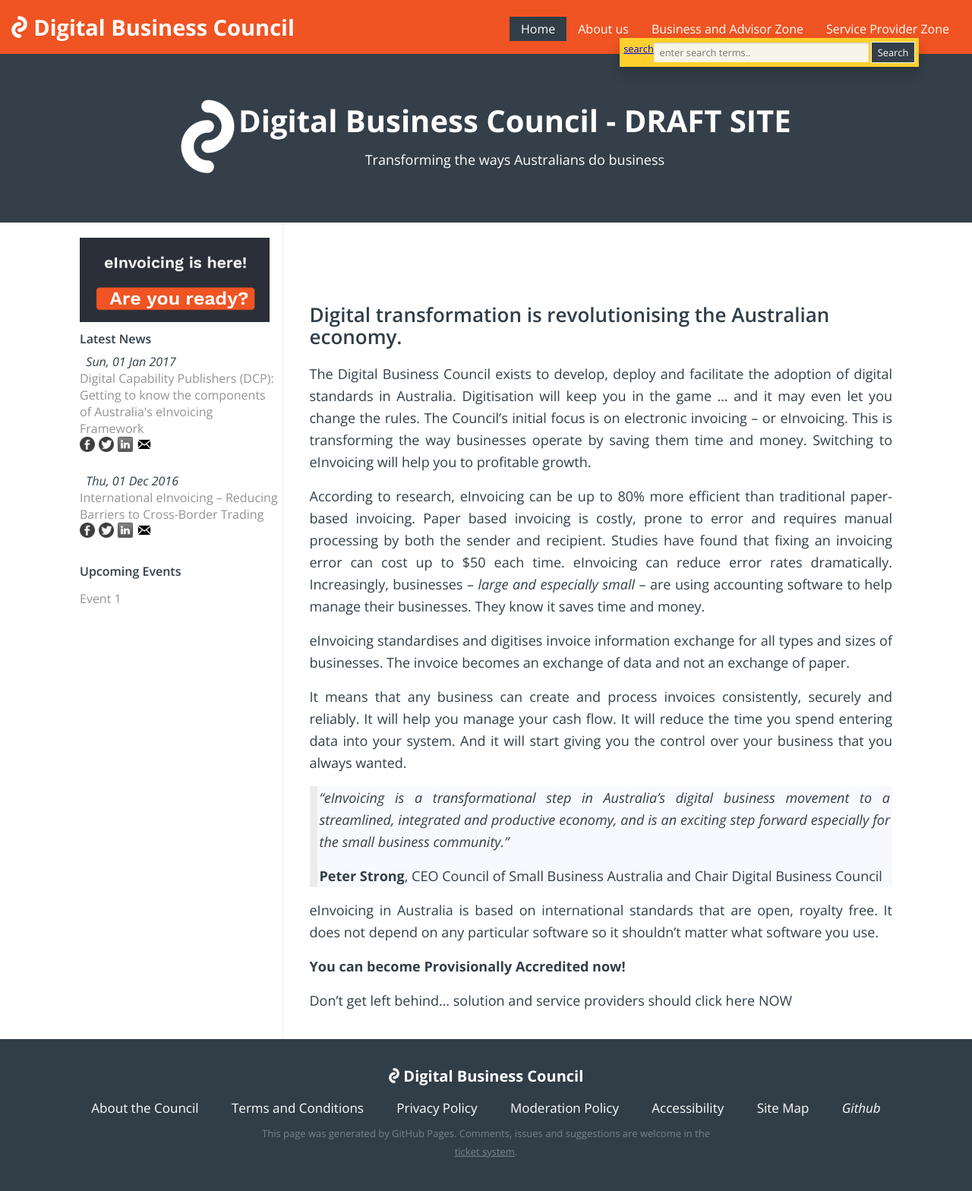
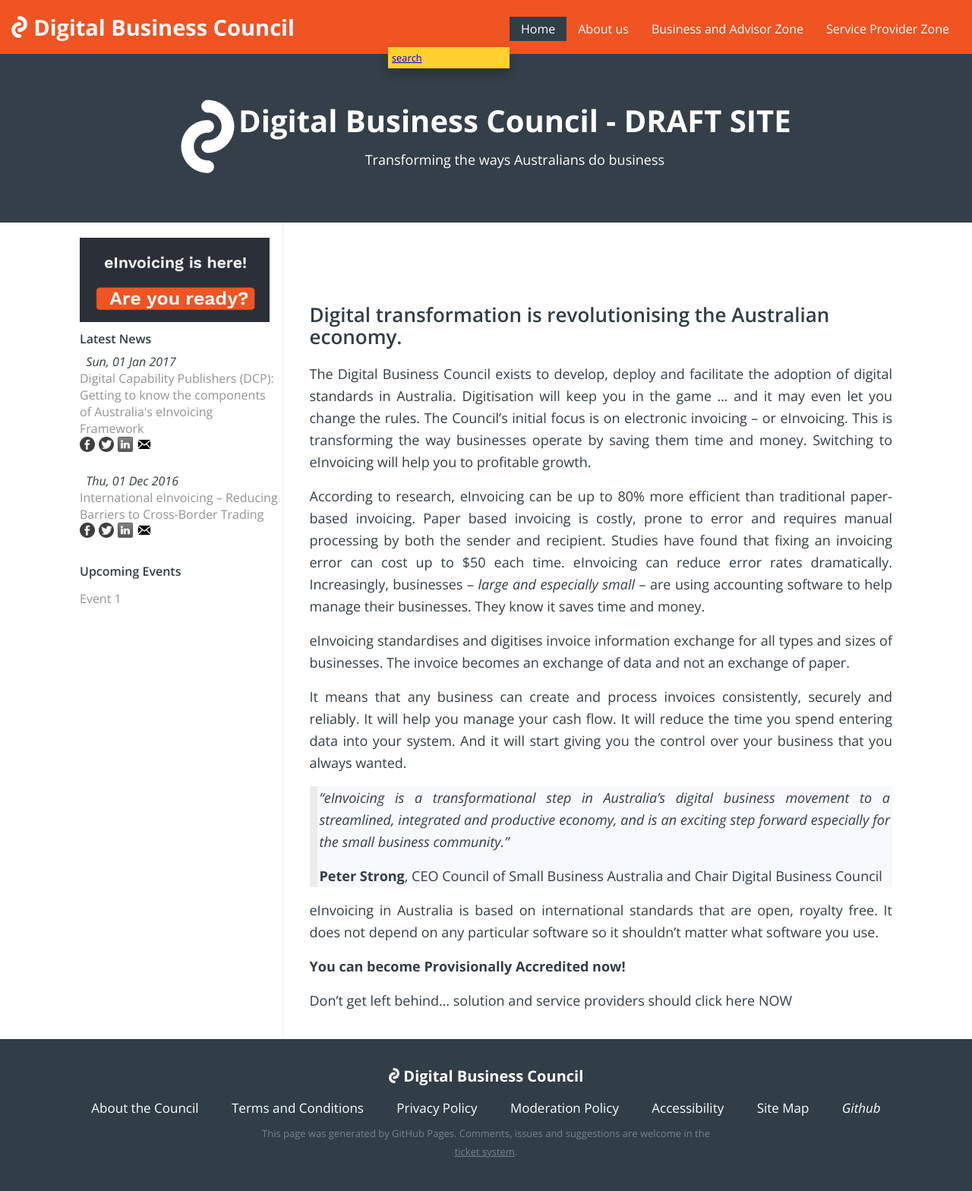
Before and after one commit to Digital-Business-Council/Digital-Business-Council.github.io, a Jekyll site: the page built from index.md, in a window 1280 px wide. Shown: the whole page at 76% size. Built offline with Jekyll 4.4.1, drawn with Linux system fonts in a browser that asks for light colours; our own code applies the rules of GitHub Pages for plain Markdown files.

Commit message:
Update _header.scss

```diff
--- a/_sass/_header.scss
+++ b/_sass/_header.scss
@@ -7,15 +7,15 @@
        background-color: $dbc-tertiary;
        padding: 5px 5px;
        float: right;
-       position: absolute;
-       right: 70px;
+       position: relative;
        top: 50px;
        min-width: 160px;
        box-shadow: 0px 8px 16px 0px rgba(0,0,0,0.2);
        z-index: 1;
 
        .search {
-         float: right;
+          float: right;
+          display: none;
 
          .searchString {
            width: 283px;
```
